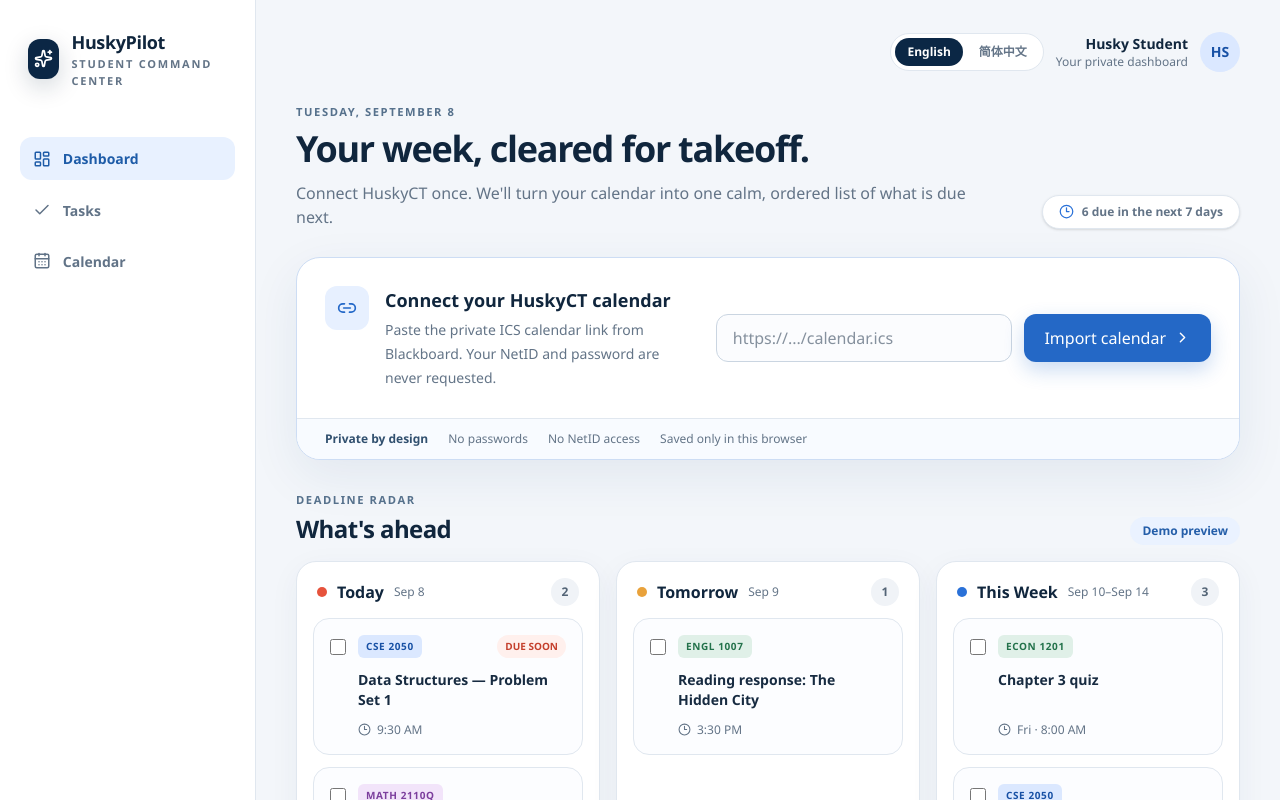
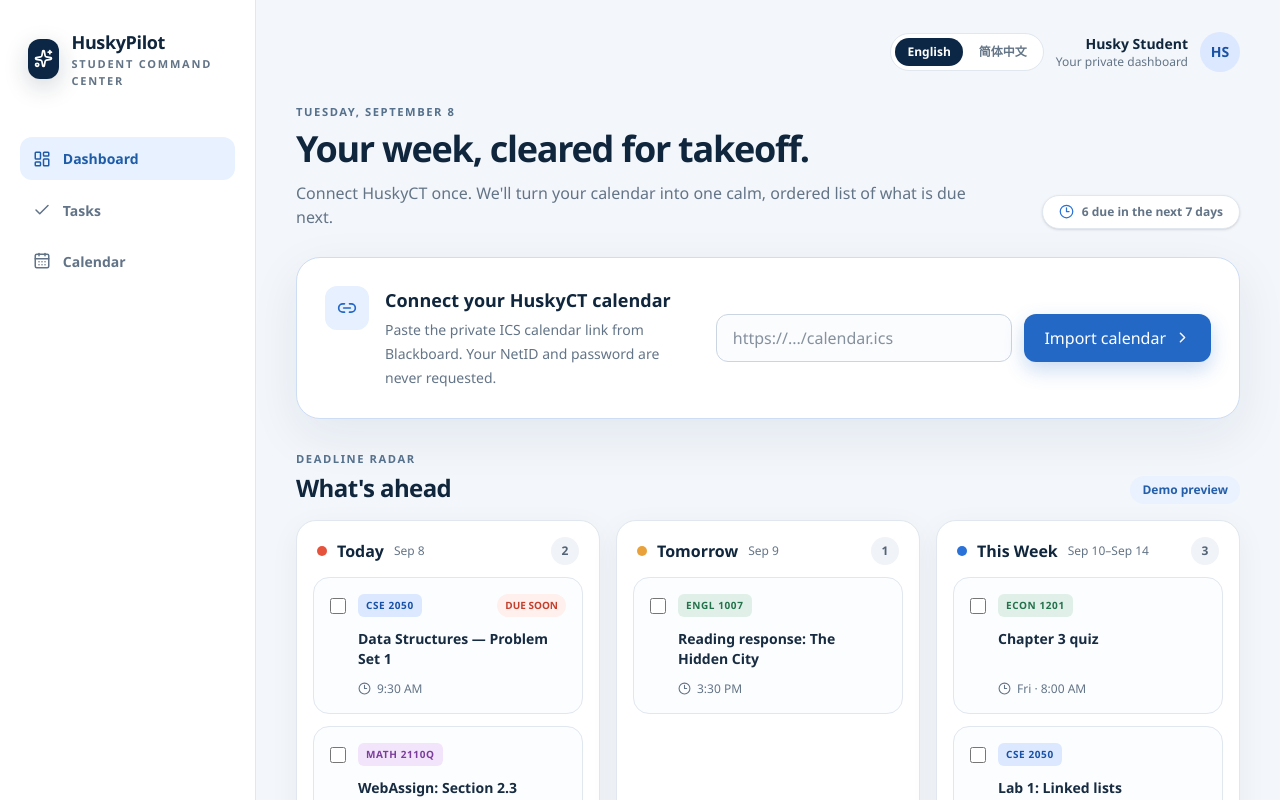
Before and after one commit to NoGod3524/huskypilot, a Next.js app: page / in a window 1280 px wide. Shown: the top 800 px of the page. Built offline with nearby package versions, Linux system fonts and the light colour scheme; no server answers.

Commit message:
Remove obsolete privacy panel
Co-authored-by: NoGod3524 <124627035+NoGod3524@users.noreply.github.com>

```diff
--- a/src/components/dashboard.tsx
+++ b/src/components/dashboard.tsx
@@ -509,15 +509,6 @@ export function Dashboard({ initialNow }: { initialNow: string }) {
               </div>
             )}
 
-            <div
-              className="flex flex-wrap items-center gap-x-5 gap-y-2 border-t border-[var(--line)] bg-[#f8fbff] px-5 py-3 text-xs text-[var(--muted)] sm:px-7"
-              id="privacy"
-            >
-              <span className="font-semibold text-[#31506f]">{t(locale, "privacy.label")}</span>
-              <span>{t(locale, "privacy.noPasswords")}</span>
-              <span>{t(locale, "privacy.noNetId")}</span>
-              <span>{t(locale, "privacy.savedLocally")}</span>
-            </div>
           </section>
 
           <div className="mt-8 flex items-end justify-between gap-4" id="tasks">
--- a/src/lib/i18n.ts
+++ b/src/lib/i18n.ts
@@ -31,10 +31,6 @@ const en = {
   "connect.placeholder": "https://.../calendar.ics",
   "connect.importing": "Importing…",
   "connect.importButton": "Import calendar",
-  "privacy.label": "Private by design",
-  "privacy.noPasswords": "No passwords",
-  "privacy.noNetId": "No NetID access",
-  "privacy.savedLocally": "Saved only in this browser",
   "actions.useDemo": "Use demo",
   "actions.restoreSavedImport": "Restore saved import",
   "actions.clearSavedData": "Clear saved data",
@@ -92,10 +88,6 @@ const zhCN: Record<TranslationKey, string> = {
   "connect.placeholder": "https://.../calendar.ics",
   "connect.importing": "导入中…",
   "connect.importButton": "导入日历",
-  "privacy.label": "隐私优先设计",
-  "privacy.noPasswords": "无需密码",
-  "privacy.noNetId": "无法访问 NetID",
-  "privacy.savedLocally": "仅保存在此浏览器中",
   "actions.useDemo": "使用演示数据",
   "actions.restoreSavedImport": "恢复已保存的导入",
   "actions.clearSavedData": "清除已保存的数据",
```
